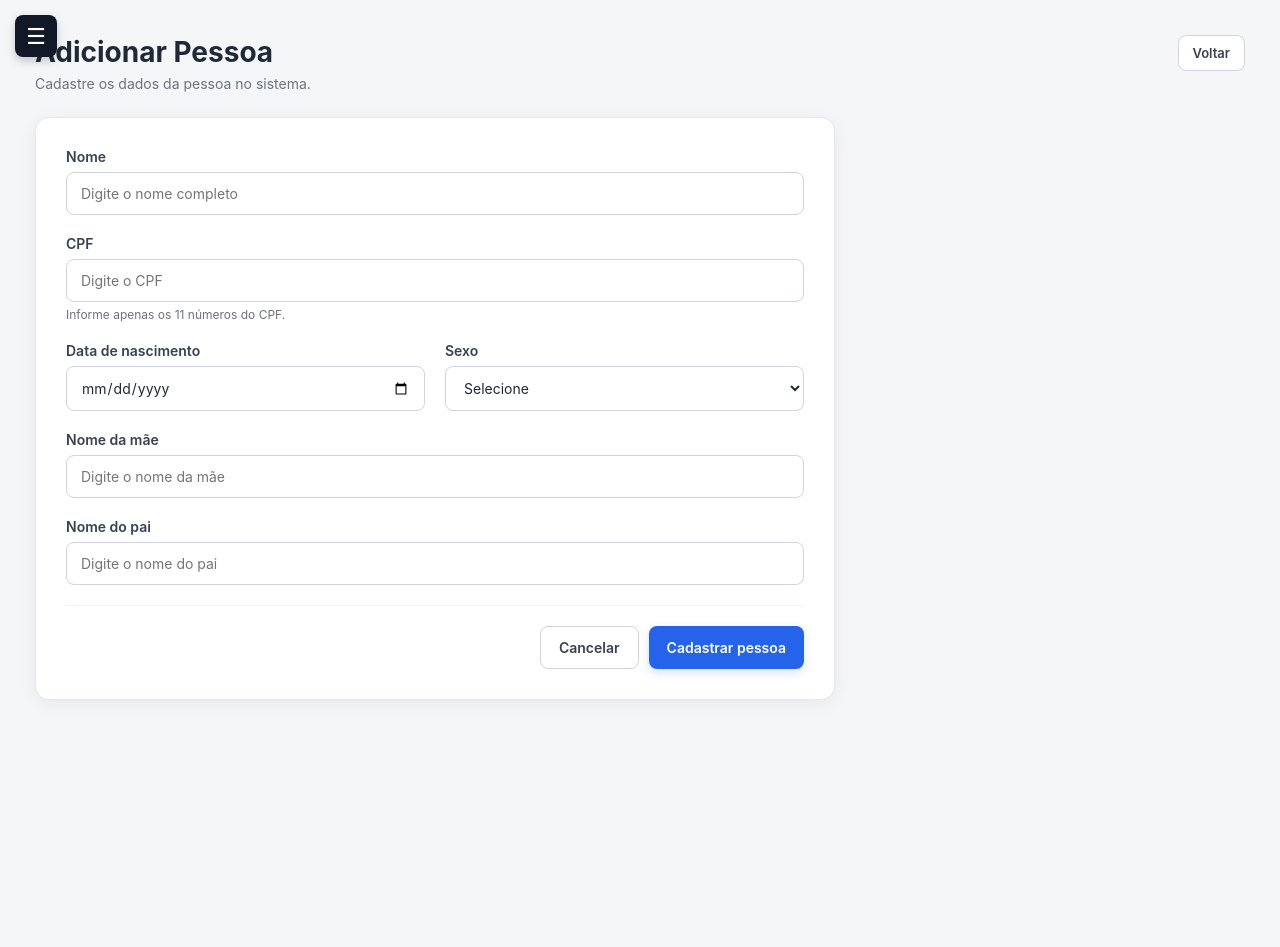
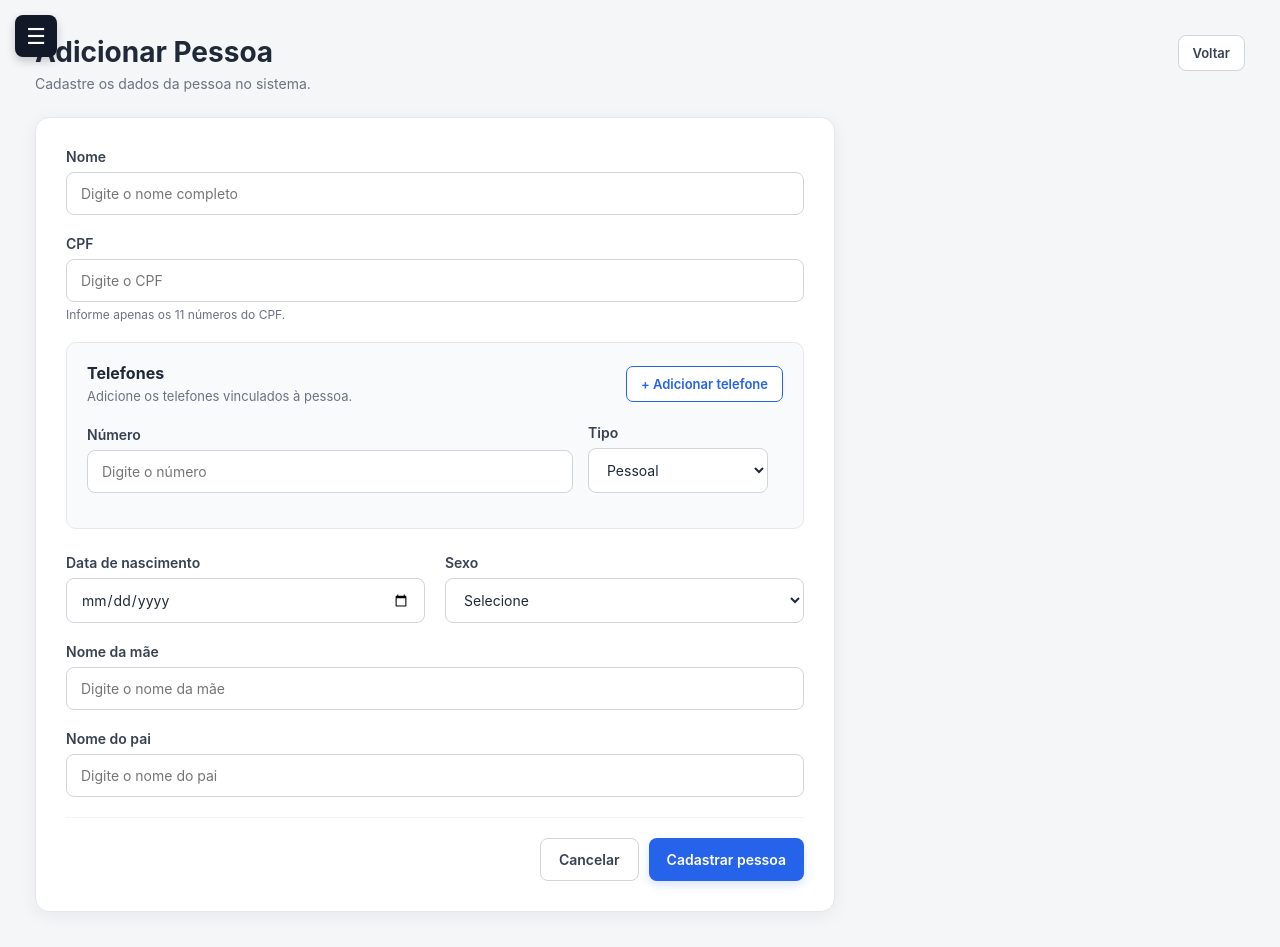
Before and after one commit to hellen-martins00/reconhecimento-facial-front, a React (Vite) app: page /pessoas/nova in a window 1280 px wide. Before the commit the page ends 800 px from the top, so only its background shows below. Built offline with nearby package versions, Linux system fonts and the light colour scheme; no server answers; sample sign-in values are in the browser's storage.

Commit message:
adiciona telefones no cadastro de pessoas

```diff
--- a/src/pages/Pessoas/Cadastro/CadastroPessoa.css
+++ b/src/pages/Pessoas/Cadastro/CadastroPessoa.css
@@ -162,6 +162,78 @@
   cursor: not-allowed;
 }
 
+/* TELEFONES */
+.telefones-section {
+  margin-bottom: 25px;
+  padding: 20px;
+  background: #f8fafc;
+  border: 1px solid #e5e7eb;
+  border-radius: 10px;
+}
+
+.telefones-header {
+  display: flex;
+  align-items: center;
+  justify-content: space-between;
+  gap: 15px;
+  margin-bottom: 20px;
+}
+
+.telefones-header h3 {
+  margin: 0 0 5px;
+  color: #1f2937;
+  font-size: 16px;
+}
+
+.telefones-header p {
+  margin: 0;
+  color: #6b7280;
+  font-size: 13px;
+}
+
+.adicionar-telefone-button {
+  padding: 9px 14px;
+  background: white;
+  border: 1px solid #2563eb;
+  border-radius: 7px;
+  color: #2563eb;
+  font-size: 13px;
+  font-weight: 600;
+  cursor: pointer;
+  white-space: nowrap;
+}
+
+.adicionar-telefone-button:hover {
+  background: #eff6ff;
+}
+
+.telefone-item {
+  display: grid;
+  grid-template-columns: 1fr 180px auto;
+  gap: 15px;
+  align-items: end;
+  margin-bottom: 15px;
+}
+
+.telefone-item .form-group {
+  margin-bottom: 0;
+}
+
+.remover-telefone-button {
+  height: 42px;
+  padding: 0 14px;
+  background: white;
+  border: 1px solid #fecaca;
+  border-radius: 7px;
+  color: #dc2626;
+  font-size: 13px;
+  cursor: pointer;
+}
+
+.remover-telefone-button:hover {
+  background: #fef2f2;
+}
+
 /* 6. RESPONSIVIDADE */
 
 @media (max-width: 700px) {
--- a/src/pages/Pessoas/Cadastro/CadastroPessoa.jsx
+++ b/src/pages/Pessoas/Cadastro/CadastroPessoa.jsx
@@ -18,6 +18,37 @@ function CadastroPessoa() {
   const [erro, setErro] = useState("");
   const [carregando, setCarregando] = useState(false);
 
+  const [telefones, setTelefones] = useState([
+    {
+      numero: "",
+      tipo: "PESSOAL",
+    },
+  ]);
+
+  function adicionarTelefone() {
+    setTelefones([
+      ...telefones,
+      {
+        numero: "",
+        tipo: "PESSOAL",
+      },
+    ]);
+  }
+
+  function removerTelefone(index) {
+    setTelefones(
+      telefones.filter((_, telefoneIndex) => telefoneIndex !== index)
+    );
+  }
+
+  function alterarTelefone(index, campo, valor) {
+    const novosTelefones = [...telefones];
+
+    novosTelefones[index][campo] = valor;
+
+    setTelefones(novosTelefones);
+  }
+
   async function handleSubmit(event) {
     event.preventDefault();
 
@@ -34,12 +65,27 @@ function CadastroPessoa() {
         nome_pai: nomePai,
       });
 
+      const pessoaCriada = respostaPessoa.data;
+
+      const telefonesValidos = telefones.filter((telefone) => telefone.numero.trim() !== "");
+
+      await Promise.all(
+        telefonesValidos.map((telefone) =>
+          api.post("/telefones", {
+            pessoa_id: pessoaCriada.id,
+            numero: telefone.numero,
+            tipo: telefone.tipo,
+          })
+        )
+      );
+
       navigate("/pessoas");
+
     } catch (error) {
       console.error(error);
       setErro(
         error.response?.data?.detail ||
-          "Não foi possível cadastrar a pessoa."
+        "Não foi possível cadastrar a pessoa."
       );
     } finally {
       setCarregando(false);
@@ -99,6 +145,78 @@ function CadastroPessoa() {
             <span className="form-help">
               Informe apenas os 11 números do CPF.
             </span>
+          </div>
+
+          {/* TELEFONES */}
+          <div className="telefones-section">
+            <div className="telefones-header">
+              <div>
+                <h3>Telefones</h3>
+                <p>Adicione os telefones vinculados à pessoa.</p>
+              </div>
+
+              <button
+                type="button"
+                className="adicionar-telefone-button"
+                onClick={adicionarTelefone}
+              >
+                + Adicionar telefone
+              </button>
+            </div>
+
+            {telefones.map((telefone, index) => (
+              <div className="telefone-item" key={index}>
+                <div className="form-group">
+                  <label>Número</label>
+
+                  <input
+                    type="text"
+                    value={telefone.numero}
+                    onChange={(event) =>
+                      alterarTelefone(
+                        index,
+                        "numero",
+                        event.target.value
+                      )
+                    }
+                    placeholder="Digite o número"
+                  />
+                </div>
+
+                <div className="form-group">
+                  <label>Tipo</label>
+
+                  <select
+                    value={telefone.tipo}
+                    onChange={(event) =>
+                      alterarTelefone(
+                        index,
+                        "tipo",
+                        event.target.value
+                      )
+                    }
+                  >
+                    <option value="PESSOAL">
+                      Pessoal
+                    </option>
+
+                    <option value="RESIDENCIAL">
+                      Residencial
+                    </option>
+                  </select>
+                </div>
+
+                {telefones.length > 1 && (
+                  <button
+                    type="button"
+                    className="remover-telefone-button"
+                    onClick={() => removerTelefone(index)}
+                  >
+                    Remover
+                  </button>
+                )}
+              </div>
+            ))}
           </div>
 
           {/* DATA DE NASCIMENTO E SEXO */}
```
